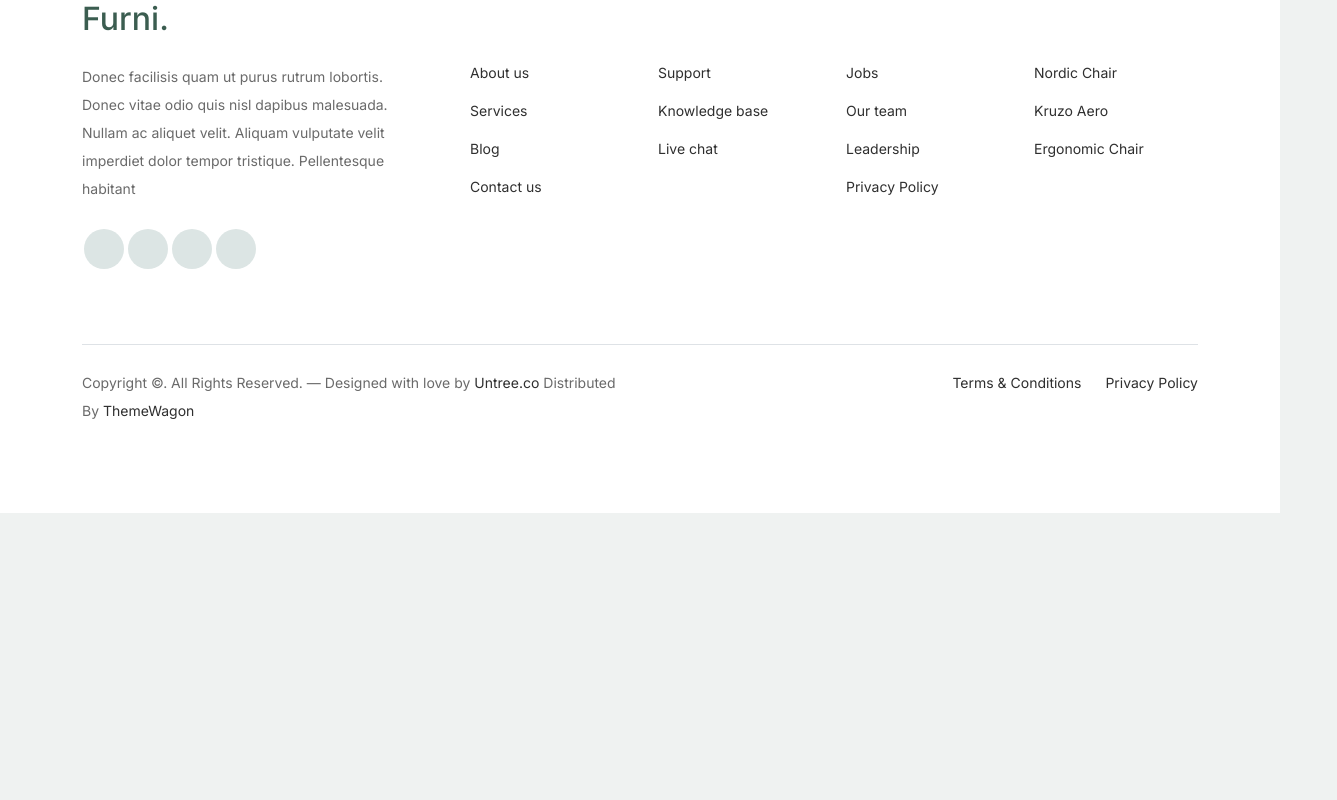
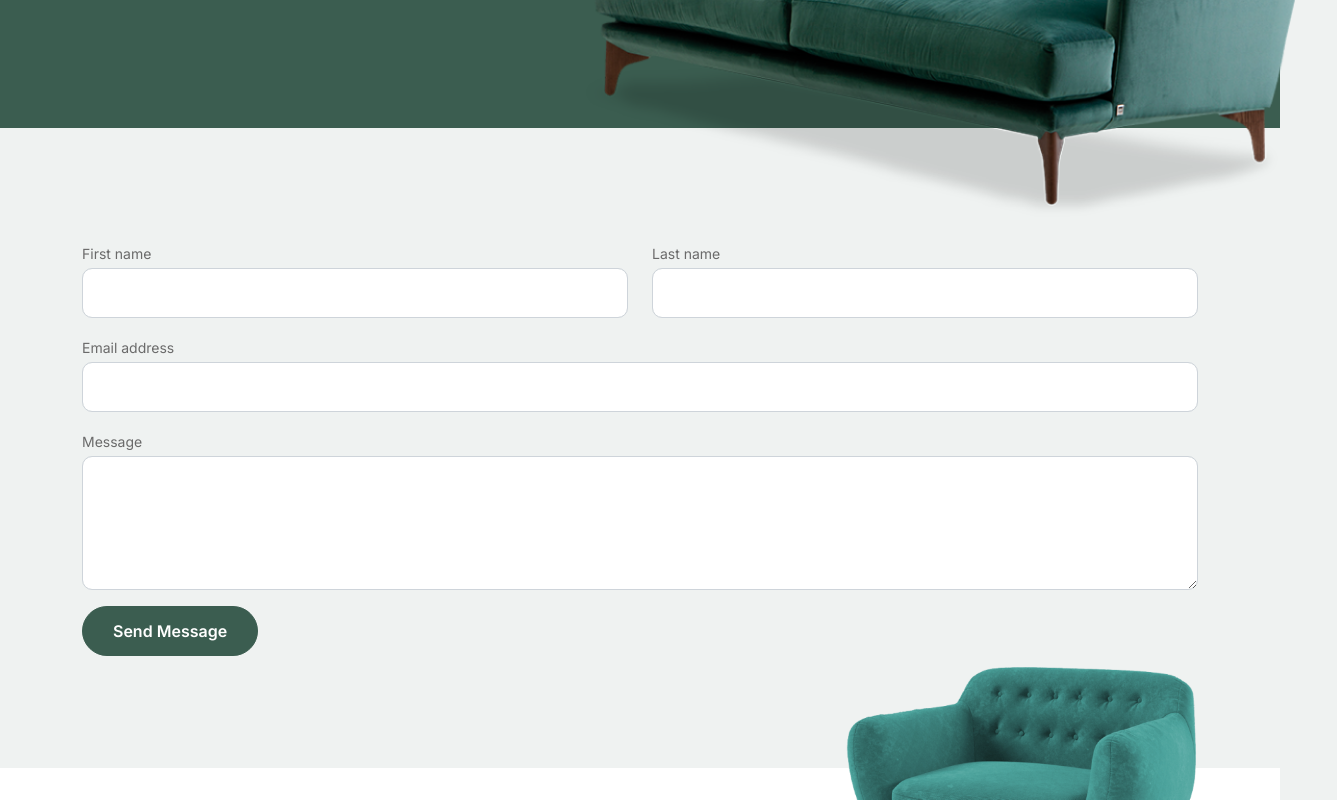
Before and after one commit to AsyaILIEVA/Furni-Modern-Furniture-E-commerce-Store, a React (Vite) app in the folder Furni-E-commerce-Store/: page /contact in a window 1280 px wide. Shown: the part 380-1180 px from the top of the page, 1337 px wide, since content can reach past the window. Before the commit the page ends 893 px from the top, so only its background shows below. Built offline with nearby package versions, Linux system fonts and the light colour scheme; no server answers.

Commit message:
Furni-Update pages-About-Blog-Contact-Services-Shop

```diff
--- a/Furni-E-commerce-Store/src/pages/about/About.jsx
+++ b/Furni-E-commerce-Store/src/pages/about/About.jsx
@@ -1,3 +1,22 @@
+
+import HeroSection from "../../components/hero-section/HeroSection";
+import WhyChooseSection from "../../components/why-choose-section/WhyChooseSection";
+import WeHelpSection from "../../components/we-help-section/WeHelpSection";
+import PopularProduct from "../../components/popular-product/PopularProduct";
+import Testimonial from "../../components/testimonial/Testimonial";
+
 export default function About() {
-  return <h1>About Us Page</h1>;
+  return (
+    <>
+      <HeroSection
+        title="About Us"
+        description="We help you create a comfortable, beautiful home with thoughtfully designed furniture."
+      />
+
+      <WhyChooseSection />
+      <WeHelpSection />
+      <PopularProduct />
+      <Testimonial />
+    </>
+  );
 }
--- a/Furni-E-commerce-Store/src/pages/blog/Blog.jsx
+++ b/Furni-E-commerce-Store/src/pages/blog/Blog.jsx
@@ -1,3 +1,16 @@
+
+import HeroSection from "../../components/hero-section/HeroSection";
+import BlogSection from "../../components/blog-section/BlogSection";
+
 export default function Blog() {
-  return <h1>Blog Page</h1>;
+  return (
+    <>
+      <HeroSection
+        title="Our Blog"
+        description="Explore ideas, inspiration, and helpful tips for creating a home you love."
+      />
+
+      <BlogSection />
+    </>
+  );
 }
--- a/Furni-E-commerce-Store/src/pages/contact/Contact.jsx
+++ b/Furni-E-commerce-Store/src/pages/contact/Contact.jsx
@@ -1,3 +1,109 @@
+
+import { useState } from "react";
+import HeroSection from "../../components/hero-section/HeroSection";
+
 export default function Contact() {
-  return <h1>Contact Page</h1>;
+  const [formData, setFormData] = useState({
+    firstName: "",
+    lastName: "",
+    email: "",
+    message: "",
+  });
+
+  function handleChange(event) {
+    const { name, value } = event.target;
+
+    setFormData((previousData) => ({
+      ...previousData,
+      [name]: value,
+    }));
+  }
+
+  function handleSubmit(event) {
+    event.preventDefault();
+
+    alert(`Thank you, ${formData.firstName}! Your message has been entered.`);
+
+    setFormData({
+      firstName: "",
+      lastName: "",
+      email: "",
+      message: "",
+    });
+  }
+
+  return (
+    <>
+      <HeroSection
+        title="Contact Us"
+        description="Have a question? We'd love to hear from you."
+      />
+
+      <div className="untree_co-section">
+        <div className="container">
+          <form onSubmit={handleSubmit}>
+            <div className="row">
+              <div className="col-md-6 mb-3">
+                <label htmlFor="firstName">First name</label>
+                <input
+                  id="firstName"
+                  className="form-control"
+                  type="text"
+                  name="firstName"
+                  value={formData.firstName}
+                  onChange={handleChange}
+                  required
+                />
+              </div>
+
+              <div className="col-md-6 mb-3">
+                <label htmlFor="lastName">Last name</label>
+                <input
+                  id="lastName"
+                  className="form-control"
+                  type="text"
+                  name="lastName"
+                  value={formData.lastName}
+                  onChange={handleChange}
+                  required
+                />
+              </div>
+
+              <div className="col-md-12 mb-3">
+                <label htmlFor="email">Email address</label>
+                <input
+                  id="email"
+                  className="form-control"
+                  type="email"
+                  name="email"
+                  value={formData.email}
+                  onChange={handleChange}
+                  required
+                />
+              </div>
+
+              <div className="col-md-12 mb-3">
+                <label htmlFor="message">Message</label>
+                <textarea
+                  id="message"
+                  className="form-control"
+                  name="message"
+                  rows="5"
+                  value={formData.message}
+                  onChange={handleChange}
+                  required
+                />
+              </div>
+
+              <div className="col-md-12">
+                <button className="btn btn-primary" type="submit">
+                  Send Message
+                </button>
+              </div>
+            </div>
+          </form>
+        </div>
+      </div>
+    </>
+  );
 }
--- a/Furni-E-commerce-Store/src/pages/services/Services.jsx
+++ b/Furni-E-commerce-Store/src/pages/services/Services.jsx
@@ -1,3 +1,16 @@
+
+import HeroSection from "../../components/hero-section/HeroSection";
+import WhyChooseSection from "../../components/why-choose-section/WhyChooseSection";
+
 export default function Services() {
-  return <h1>Services Page</h1>;
+  return (
+    <>
+      <HeroSection
+        title="Our Services"
+        description="Discover furniture and helpful services designed to make your home more comfortable."
+      />
+
+      <WhyChooseSection />
+    </>
+  );
 }
--- a/Furni-E-commerce-Store/src/pages/shop/Shop.jsx
+++ b/Furni-E-commerce-Store/src/pages/shop/Shop.jsx
@@ -1,4 +1,4 @@
-import ProductSection from "../../components/product-section/ProductSection";
+import ProductList from "../../components/product-list/ProductList";
 
 export default function Shop({ addToCart }) {
   return (
@@ -15,7 +15,13 @@ export default function Shop({ addToCart }) {
         </div>
       </div>
 
-      <ProductSection addToCart={addToCart} />
+      <div className="untree_co-section product-section before-footer-section">
+        <div className="container">
+          <div className="row">
+            <ProductList addToCart={addToCart} />
+          </div>
+        </div>
+      </div>
     </>
   );
 }
```
